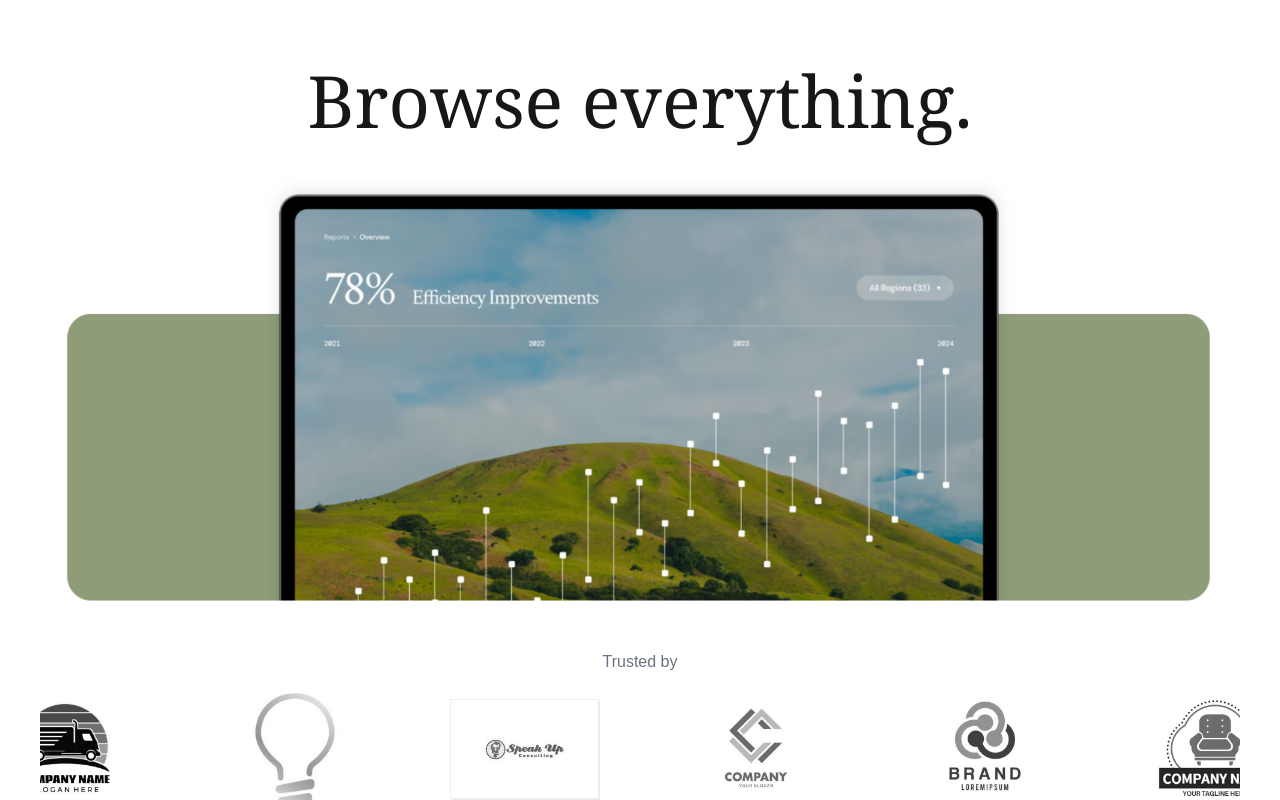
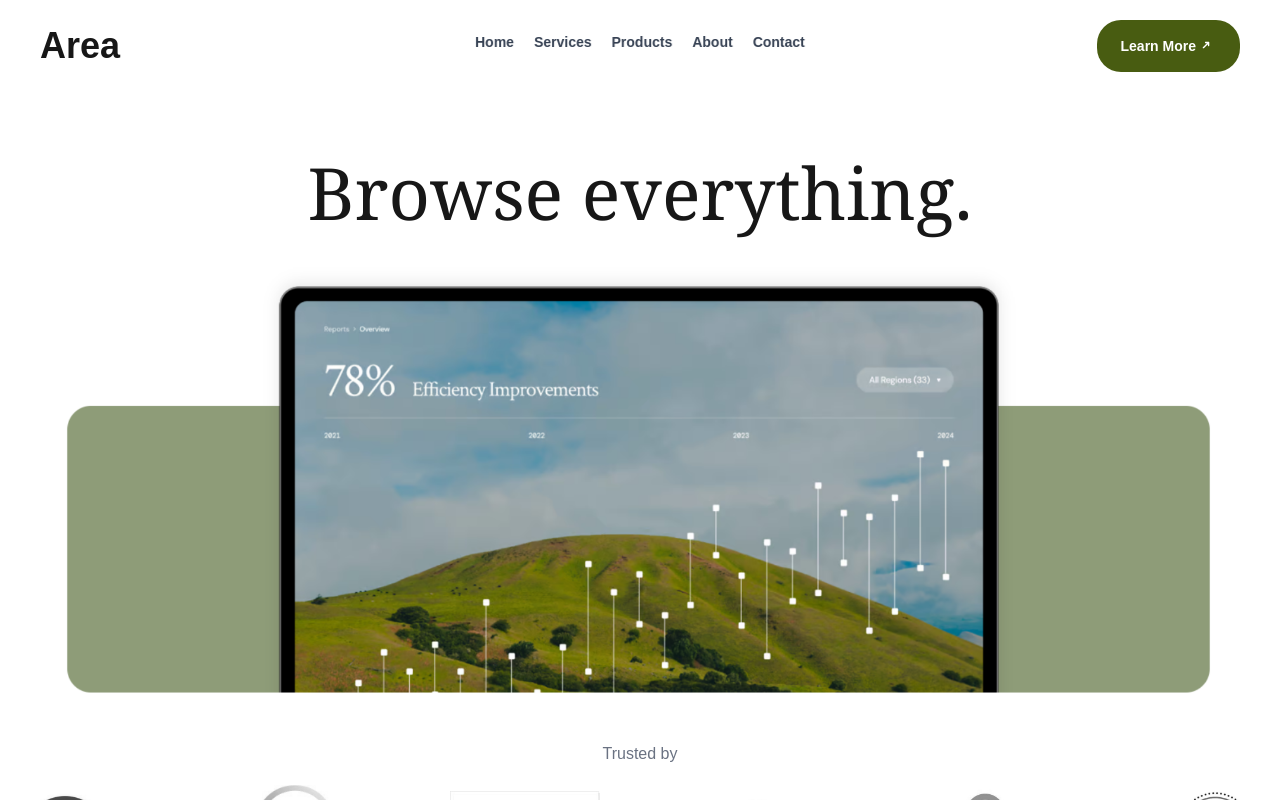
Before and after one commit to haileamlakwalelige/four-hours-project, a Next.js app: page / in a window 1280 px wide. Shown: the top 800 px of the page. Built offline with nearby package versions, Linux system fonts and the light colour scheme.

Commit message:
update the responsiveness and other sections

```diff
--- a/src/app/layout.tsx
+++ b/src/app/layout.tsx
@@ -31,8 +31,8 @@ export default function RootLayout({
       <body
         className={`${geistSans.variable} ${geistMono.variable} antialiased mx-5 lg:mx-10  `}
       >
-        {/* <Navbar />
-        <Header /> */}
+        <Navbar />
+        <Header />
         <NavbarMobile />
         {children}
         <Footer />
--- a/src/components/home/HomeArea.tsx
+++ b/src/components/home/HomeArea.tsx
@@ -66,7 +66,7 @@ export default function Component() {
   const titles = ["Area", "WebSurge", "HyperView"];
 
   return (
-    <div className="min-h-screen pt-10">
+    <div className="min-h-full py-10">
       <div className="w-full mx-auto px-4 sm:px-6">
         <div className="max-w-7xl mx-auto">
           <div className="bg-white rounded-lg shadow-sm border border-gray-200 overflow-hidden">
--- a/src/components/home/HomeFullImageTwo.tsx
+++ b/src/components/home/HomeFullImageTwo.tsx
@@ -3,7 +3,7 @@ import Image from 'next/image'
 
 const HomeFullImageTwo = () => {
   return (
-    <div className='w-full h-fit lg:-mt-82'>
+    <div className='w-full'>
         <Image src='/full_image_two.png' alt='hero' width={1000} height={1000} className='w-full h-full object-cover'/>
     </div>
   )
--- a/src/components/home/HomeHero.tsx
+++ b/src/components/home/HomeHero.tsx
@@ -4,7 +4,7 @@ import Image from "next/image";
 
 const HomeHero = () => {
   return (
-    <div className="mt-16">
+    <div className="mt-24 lg:mt-16">
       <div>
         <p className="text-2xl md:text-4xl lg:text-6xl xl:text-7xl font-normal text-center font-serif mb-5">
           Browse everything.
--- a/src/components/home/HomeJohn.tsx
+++ b/src/components/home/HomeJohn.tsx
@@ -3,7 +3,7 @@ import Image from "next/image"
 
 export default function Component() {
   return (
-    <div className="min-h-fit lg:pb-0 lg:min-h-screen bg-white">
+    <div className="lg:pb-0 lg:min-h-full bg-white">
       <div className="container mx-auto px-6 md:pb-4">
         <div className="grid lg:grid-cols-2 gap-12 lg:gap-16 items-start max-7-6xl mx-auto h-full">
           {/* Left Image */}
@@ -20,7 +20,7 @@ export default function Component() {
           </div>
 
           {/* Right Content */}
-          <div className="space-y-8">
+          <div className="space-y-8 border-t-[1px] border-gray-300 ">
             <blockquote className="text-base md:text-lg lg:text-xl font-light text-black font-serif leading-relaxed">
               &quot;I was skeptical, but Area has completely transformed the way I manage my business. The data
               visualizations are so clear and intuitive, and the platform is so easy to use. I can&apos;t imagine running my
--- a/src/components/home/HomeMap.tsx
+++ b/src/components/home/HomeMap.tsx
@@ -4,7 +4,7 @@ import MapComponent from './MapComponent'
 const HomeMap = () => {
   return (
     <div>
-        <div className='flex flex-col md:flex-row justify-center md:justify-between items-center'>
+        <div className='flex flex-col md:flex-row justify-center md:justify-between items-center mt-6'>
         <p className="text-2xl md:text-4xl lg:text-6xl font-normal text-start font-serif lg:mb-16">
         Map Your Success
         </p>
--- a/src/components/home/MapComponent.tsx
+++ b/src/components/home/MapComponent.tsx
@@ -18,7 +18,7 @@ export default function MapComponent() {
   ];
 
   return (
-    <div className="min-h-screen bg-white">
+    <div className="lg:min-h-full bg-white  py-10">
       <div className="container mx-auto">
         <div className="max-w-6xl mx-auto">
           {/* Horizontal scroll container on small screens, grid on md+ */}
--- a/src/components/layout/Header.tsx
+++ b/src/components/layout/Header.tsx
@@ -15,16 +15,16 @@ const Header = () => {
   }, [])
 
   return (
-    <div className='w-full relative rounded-4xl'>
+    <div className='hidden md:block w-full relative rounded-4xl'>
       <div
-        className='fixed top-0 z-50 left-1/2 transform -translate-x-1/2 w-fit px-20 py-5 lg:px-40 rounded-full'
+        className='fixed top-0 z-50 left-1/2 transform -translate-x-1/2 w-fit px-20 lg:px-8 lg:py-2 md:mt-3 py-4 rounded-full'
         style={{
           backdropFilter: `blur(${scrollY > 0 ? 10 : 0}px)`,
           transition: 'backdrop-filter 0.3s ease-in-out'
         }}
       >
         <div className='px-4'>
-          <ul className='flex gap-5 items-center backdrop-blur-sm px-4 py-3 rounded-3xl'>
+          <ul className='flex gap-5 items-center backdrop-blur-sm px-4 py-3 rounded-3xl font-bold text-gray-700 text-sm'>
             <li>Home</li>
             <li>Services</li>
             <li>Products</li>
--- a/src/components/layout/Navbar.tsx
+++ b/src/components/layout/Navbar.tsx
@@ -3,7 +3,7 @@ import { WiDirectionUpRight } from 'react-icons/wi'
 
 const Navbar = () => {
   return (
-    <div>
+    <div className='hidden md:block'>
         <div className='flex justify-between items-center  py-5 mt-20 md:mt-10 lg:mt-0'>
             <p className='text-2xl md:text-4xl font-bold'>Area</p>
             <button className='bg-[#485C11] text-white px-6 py-4 rounded-3xl flex items-center text-sm font-bold'>Learn More <WiDirectionUpRight size={20}/></button>
--- a/src/components/layout/NavbarMobile.tsx
+++ b/src/components/layout/NavbarMobile.tsx
@@ -1,13 +1,81 @@
-import React from 'react'
+"use client";
+
+import React, { useState, useEffect } from "react";
+import { Menu, X } from "lucide-react";
 
 const NavbarMobile = () => {
+  const [scrollY, setScrollY] = useState(0);
+  const [menuOpen, setMenuOpen] = useState(false);
+
+  useEffect(() => {
+    const handleScroll = () => setScrollY(window.scrollY);
+    window.addEventListener("scroll", handleScroll);
+    return () => window.removeEventListener("scroll", handleScroll);
+  }, []);
+
   return (
-    <div>
-        <div>
+    <header className="w-full relative md:hidden">
+      <div
+        className="fixed top-0 z-50 left-1/2 transform -translate-x-1/2 w-fit px-6 sm:px-10 py-3 lg:px-20 rounded-full bg-white/80 backdrop-blur-md shadow-sm"
+        style={{
+          backdropFilter: `blur(${scrollY > 0 ? 10 : 0}px)`,
+          transition: "backdrop-filter 0.3s ease-in-out",
+        }}
+      >
+        <div className="flex items-center justify-between gap-6 w-[80vw] max-w-6xl">
+          {/* Brand */}
+          <div className="text-lg font-semibold text-gray-800">Area</div>
 
+          {/* Desktop Nav */}
+          <ul className="hidden md:flex gap-5 text-gray-700 font-medium">
+            <li className="hover:text-black cursor-pointer">Home</li>
+            <li className="hover:text-black cursor-pointer">Services</li>
+            <li className="hover:text-black cursor-pointer">Products</li>
+            <li className="hover:text-black cursor-pointer">About</li>
+            <li className="hover:text-black cursor-pointer">Contact</li>
+          </ul>
+
+          {/* Mobile Toggle Button */}
+          <button
+            className="md:hidden text-gray-700"
+            onClick={() => setMenuOpen(!menuOpen)}
+          >
+            {menuOpen ? (
+              <X className="w-6 h-6" />
+            ) : (
+              <Menu className="w-6 h-6" />
+            )}
+          </button>
         </div>
-    </div>
-  )
-}
+      </div>
+
+      {/* Mobile Dropdown Menu */}
+      {menuOpen && (
+        <div className="md:hidden fixed top-[70px] z-40 left-1/2 transform -translate-x-1/2 bg-white shadow-lg rounded-xl px-6 py-4 w-[90%] max-w-sm">
+          <ul className="flex flex-col gap-4 text-gray-700 font-medium w-full">
+            <li className="hover:text-black cursor-pointer font-bold  border-t-[1px] border-gray-300 mt-2 pt-6">
+              Home
+            </li>
+            <li className="hover:text-black cursor-pointer font-bold  border-t-[1px] border-gray-300 mt-2 pt-6">
+              Services
+            </li>
+            <li className="hover:text-black cursor-pointer font-bold  border-t-[1px] border-gray-300 mt-2 pt-6">
+              Products
+            </li>
+            <li className="hover:text-black cursor-pointer font-bold  border-t-[1px] border-gray-300 mt-2 pt-6">
+              About
+            </li>
+            <li className="hover:text-black cursor-pointer font-bold  border-t-[1px] border-gray-300 mt-2 pt-6">
+              Contact
+            </li>
+            <button className="bg-[#485C11] text-white px-6 py-4 rounded-3xl flex items-center text-sm font-bold">
+              Learn More{" "}
+            </button>
+          </ul>
+        </div>
+      )}
+    </header>
+  );
+};
 
 export default NavbarMobile;
```
Also changed, not shown: src/components/home/HomeBigPicture.tsx (+5 -5 lines).
